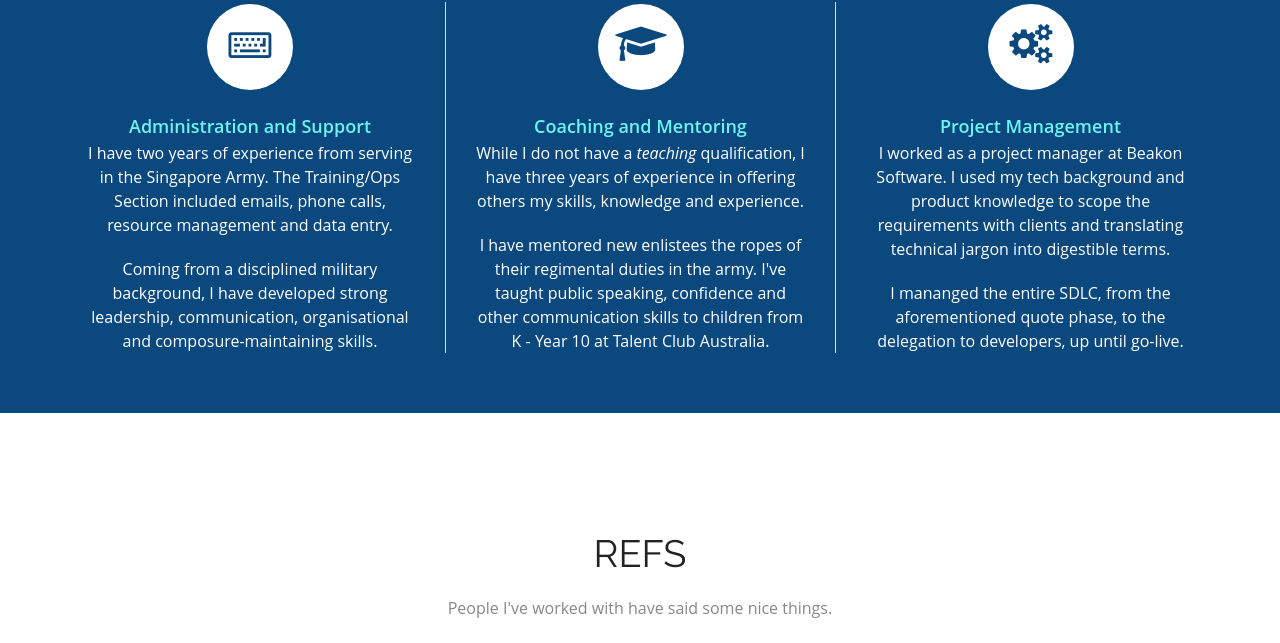
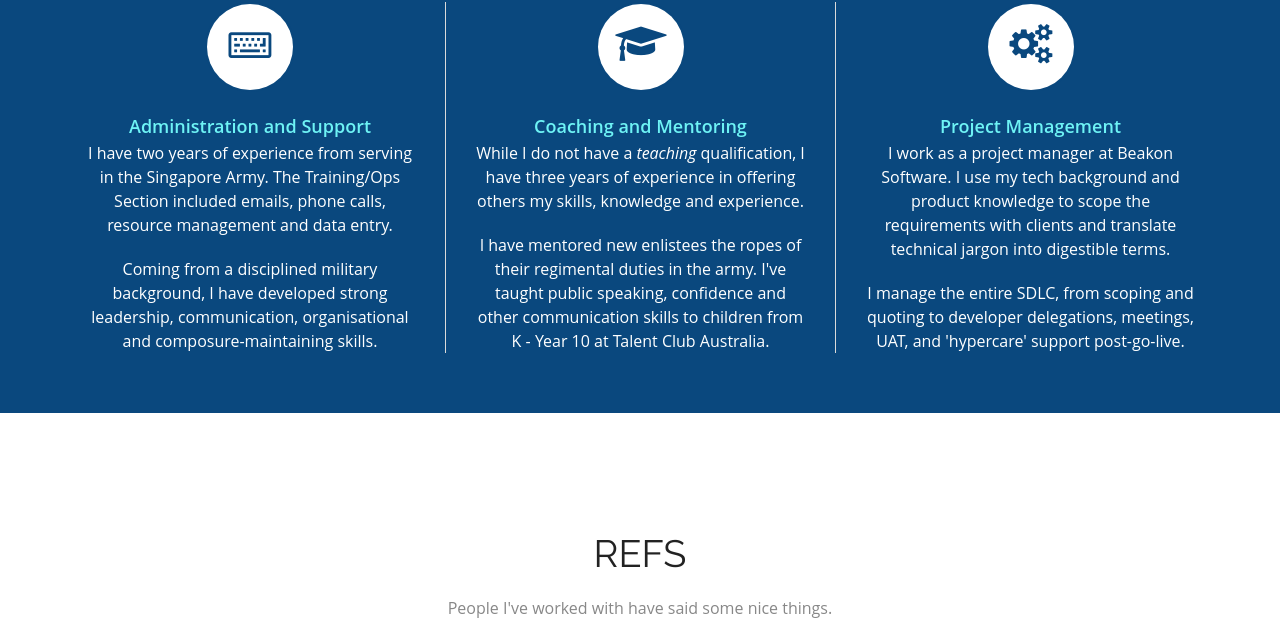
Before and after one commit to Left4HalfLife/Left4HalfLife.github.io, a plain HTML site: page index.html in a window 1280 px wide. Shown: the part 3584-4227 px from the top of the page. Drawn offline with nearby package versions, Linux system fonts and the light colour scheme.

Commit message:
Updated PM Blurb
Present tense
Fixed spelling
Added more to the phases

```diff
--- a/index.html
+++ b/index.html
@@ -425,8 +425,8 @@
           <div class="service_block">
             <div class="service_icon icon3 delay-06s animated wow zoomIn"> <span><i class="fa fa-cogs"></i></span> </div>
             <h3 class="animated delay-06s fadeInDown wow">Project Management</h3>
-			<p class="animated delay-09s fadeInUp wow">I worked as a project manager at Beakon Software. I used my tech background and product knowledge to scope the requirements with clients and translating technical jargon into digestible terms.</p> <br>
-			<p class="animated delay-09s fadeInUp wow">I mananged the entire SDLC, from the aforementioned quote phase, to the delegation to developers, up until go-live.</p>
+			<p class="animated delay-09s fadeInUp wow">I work as a project manager at Beakon Software. I use my tech background and product knowledge to scope the requirements with clients and translate technical jargon into digestible terms.</p> <br>
+			<p class="animated delay-09s fadeInUp wow">I manage the entire SDLC, from scoping and quoting to developer delegations, meetings, UAT, and 'hypercare' support post-go-live.</p>
           </div>
         </div>
     </div>
```
